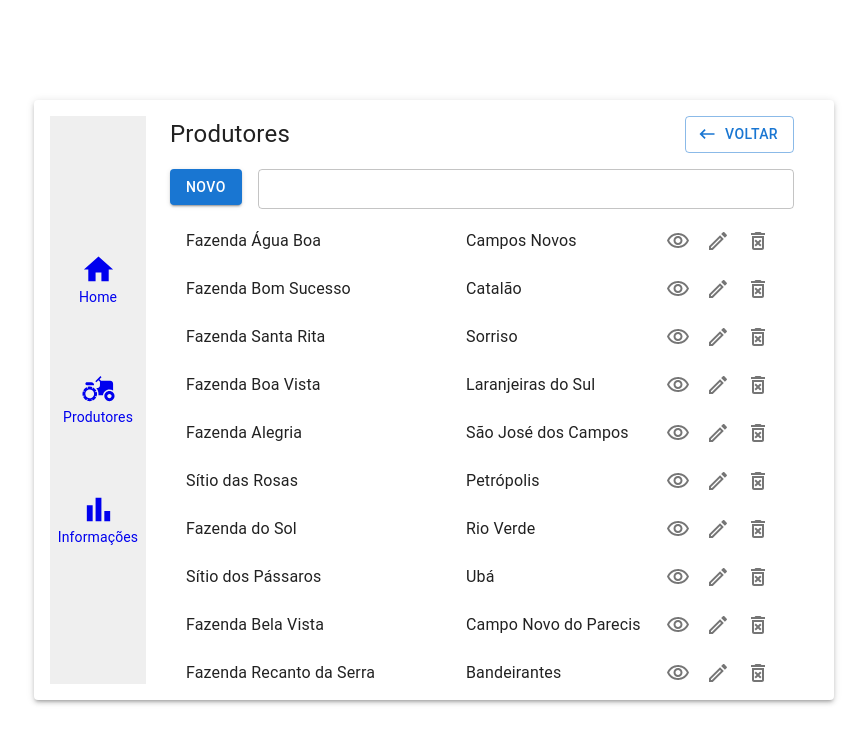
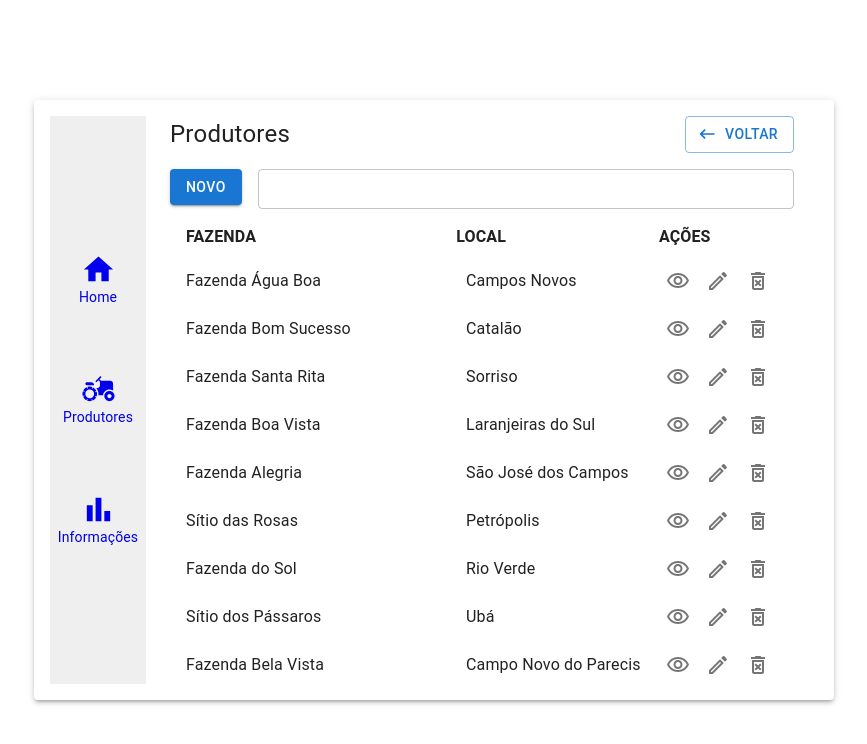
Before and after one commit to antero-ok/brain-ag, a React (Vite) app: page /produtores in a window 1280 px wide. Shown: the top 744 px of the page, without its empty margins (206-1073 px from the left). Built offline with nearby package versions, Linux system fonts and the light colour scheme.

Commit message:
feat(wrapUp): adding header to producers list

```diff
--- a/src/pages/Producer/ProducerList.tsx
+++ b/src/pages/Producer/ProducerList.tsx
@@ -6,6 +6,7 @@ import {
   ListItem,
   ListItemText,
   TextField,
+  Typography,
 } from '@mui/material';
 import { FC } from 'react';
 import { PRODUCERS } from '../../providers/producerProvider';
@@ -41,6 +42,25 @@ const ProducersLayout: FC = () => {
         />
       </Box>
 
+      <Box
+        sx={{
+          width: 1,
+          display: 'flex',
+          justifyContent: 'space-between',
+          pl: 2,
+          pt: 2,
+        }}
+      >
+        <Typography align="left" flex={4} fontWeight="bold">
+          FAZENDA
+        </Typography>
+        <Typography align="left" flex={3} fontWeight="bold">
+          LOCAL
+        </Typography>
+        <Typography align="left" flex={2} fontWeight="bold">
+          AÇÕES
+        </Typography>
+      </Box>
       <Box sx={{ overflowY: 'auto' }}>
         <List>
           {producersList.map((producer) => {
```
